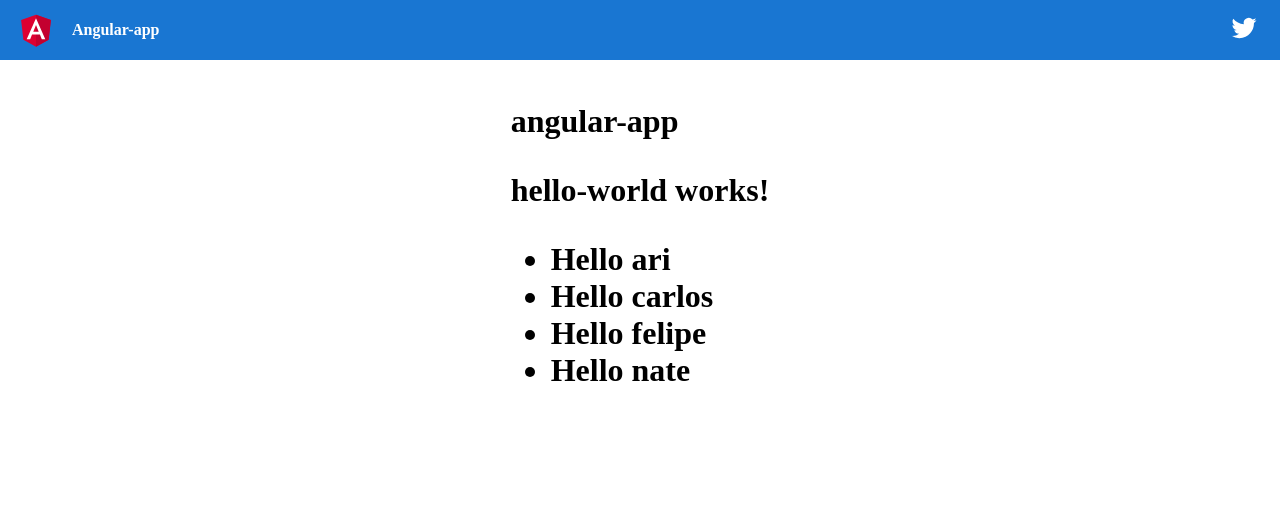
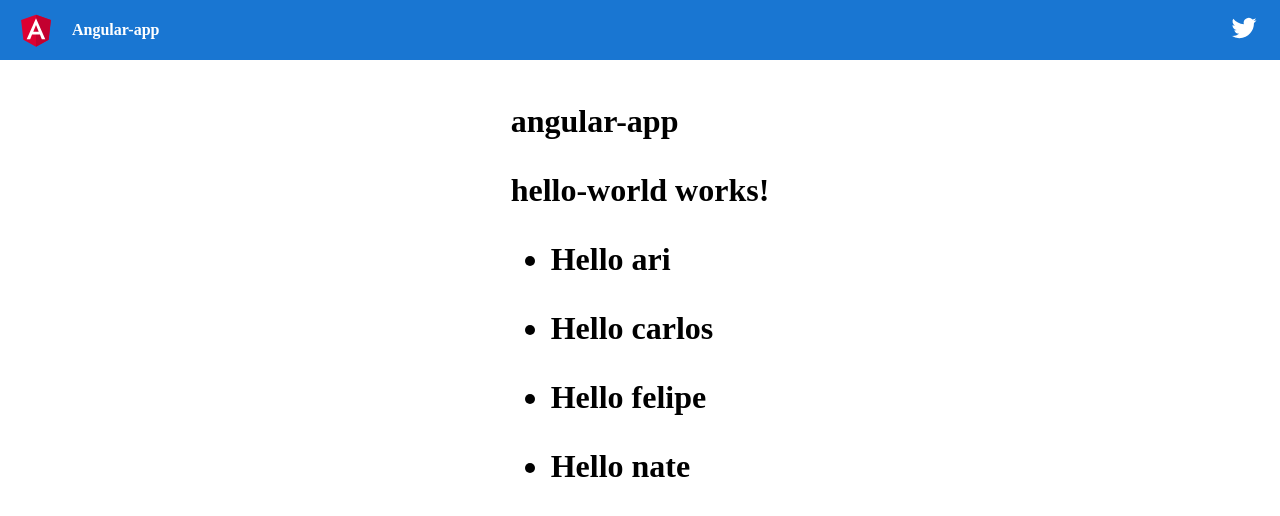
Before and after one commit to hejin82/angular-app, an Angular app: page / in a window 1280 px wide. Shown: the top 516 px of the page. Built offline with nearby package versions, Linux system fonts and the light colour scheme.

Commit message:
modify user-list/user-item

```diff
--- a/src/app/user-item/user-item.component.ts
+++ b/src/app/user-item/user-item.component.ts
@@ -1,4 +1,4 @@
-import { Component, OnInit } from '@angular/core';
+import { Component, OnInit, Input } from '@angular/core';
 
 @Component({
   selector: 'app-user-item',
@@ -7,7 +7,7 @@ import { Component, OnInit } from '@angular/core';
 })
 export class UserItemComponent implements OnInit {
 
-  name: string;
+  @Input() name: string;
 
   constructor() {
     this.name = 'Felipe';
--- a/src/app/user-list/user-list.component.html
+++ b/src/app/user-list/user-list.component.html
@@ -1,3 +1,5 @@
 <ul>
-  <li *ngFor="let name of names">Hello {{name}}</li>
+  <li *ngFor="let name of names">
+    <app-user-item [name]="name"></app-user-item>
+  </li>
 </ul>
```
